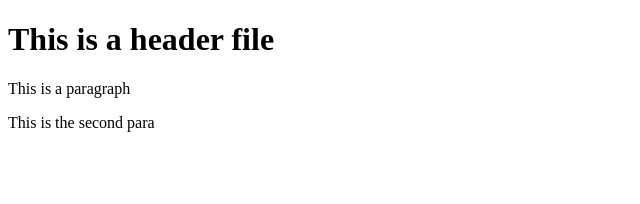
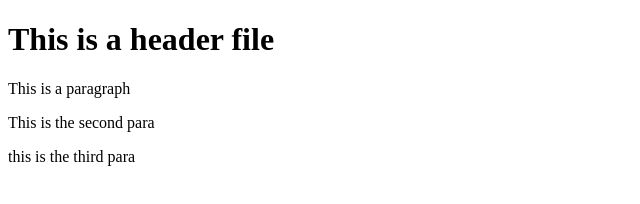
Before and after one commit to vish2001/git-test, a website: page index.html in a window 1280 px wide. Shown: the whole page, without its empty margins (0-640 px from the left). Drawn offline with Linux system fonts and the light colour scheme.

Commit message:
fourth commit

```diff
--- a/index.html
+++ b/index.html
@@ -7,5 +7,6 @@
     <h1>This is a header file</h1>
     <p>This is a paragraph</p>
     <p>This is the second para</p>
+    <p>this is the third para</p>
     </body>
 </html>
```
Also changed, not shown: package.json (added, +24 -0 lines), 2 other files.
